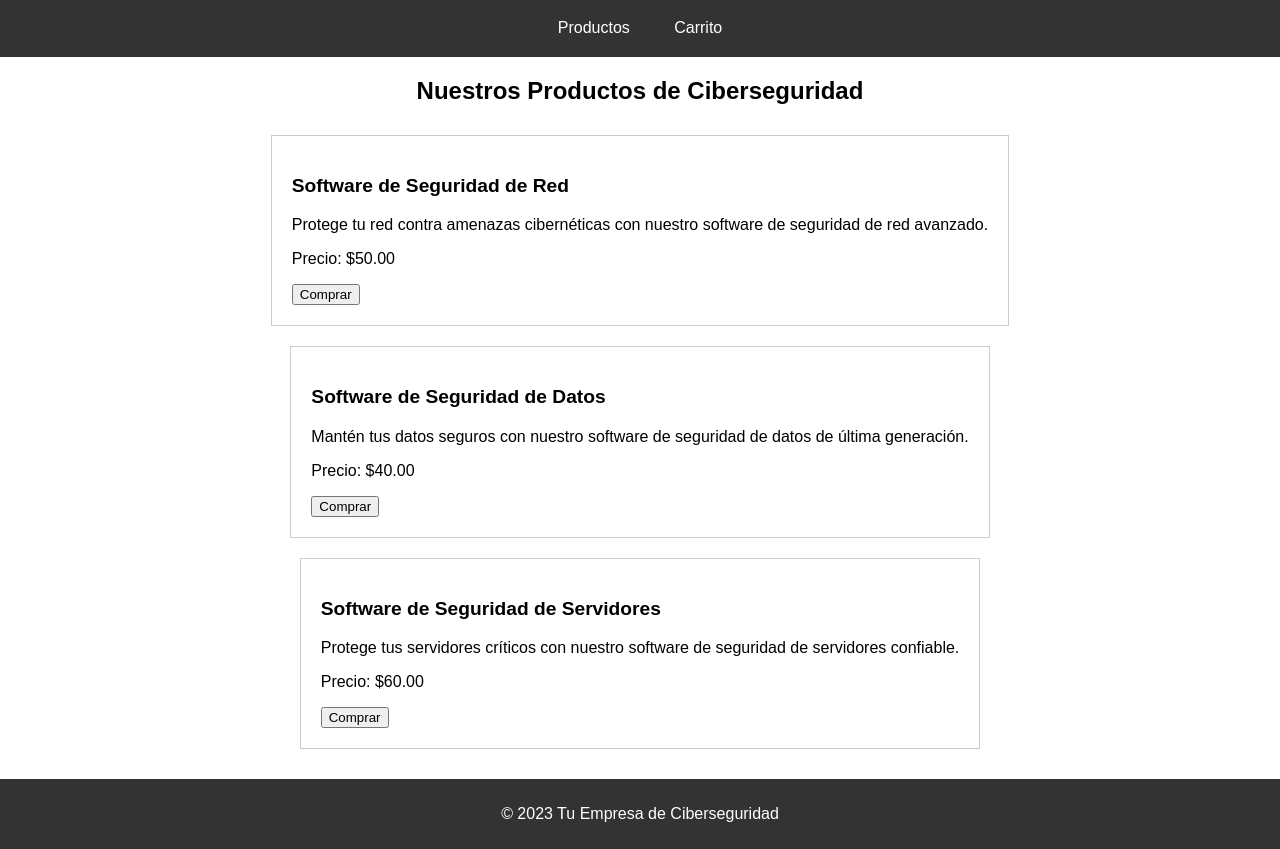
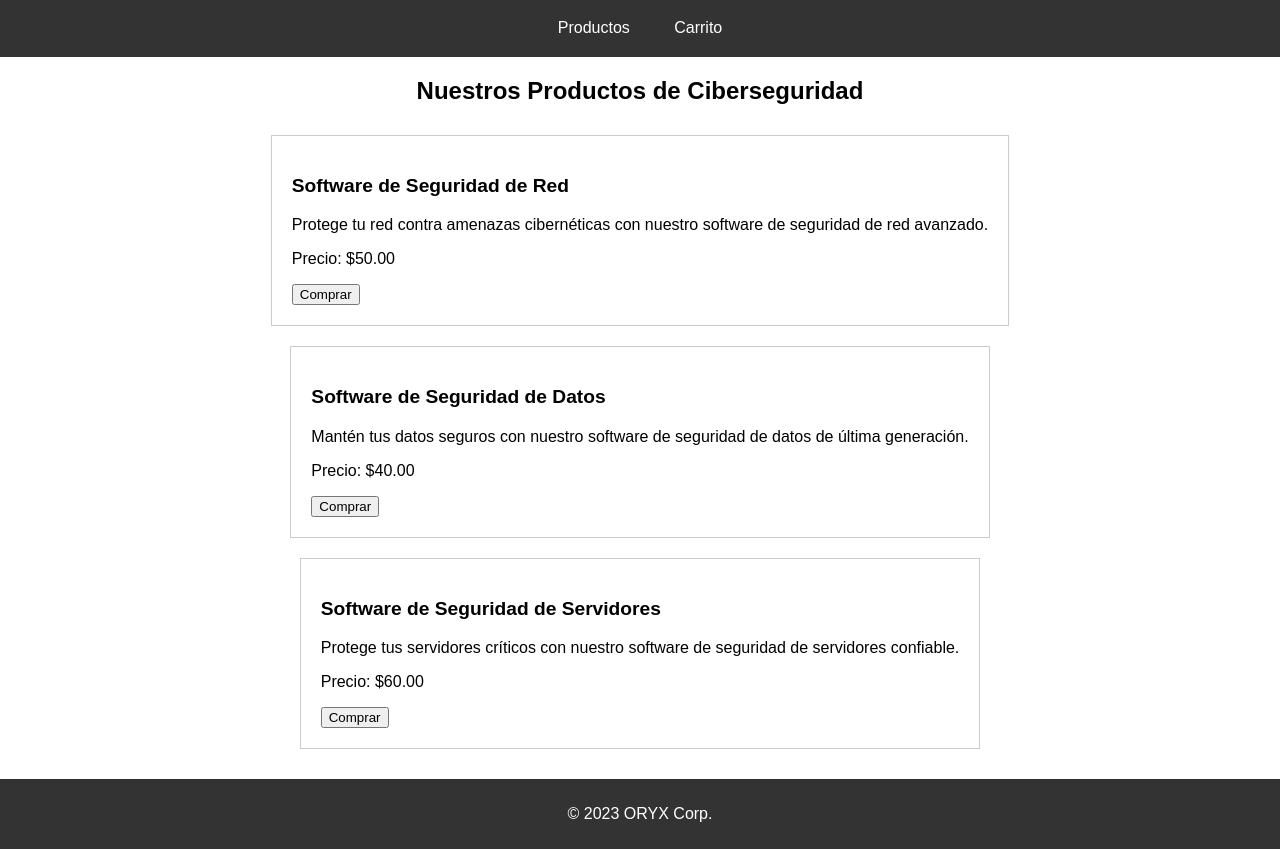
Before and after one commit to OscarEnriquez5509/PIA_Metodologia, a plain HTML site: page index.html in a window 1280 px wide. Shown: the part 81-930 px from the top of the page. Drawn offline with Linux system fonts and the light colour scheme.

Commit message:
actualizacion

```diff
--- a/index.html
+++ b/index.html
@@ -40,7 +40,7 @@
     </section>
 
     <footer>
-        <p>&copy; 2023 Tu Empresa de Ciberseguridad</p>
+        <p>&copy; 2023 ORYX Corp. </p>
     </footer>
 </body>
 </html>
```
